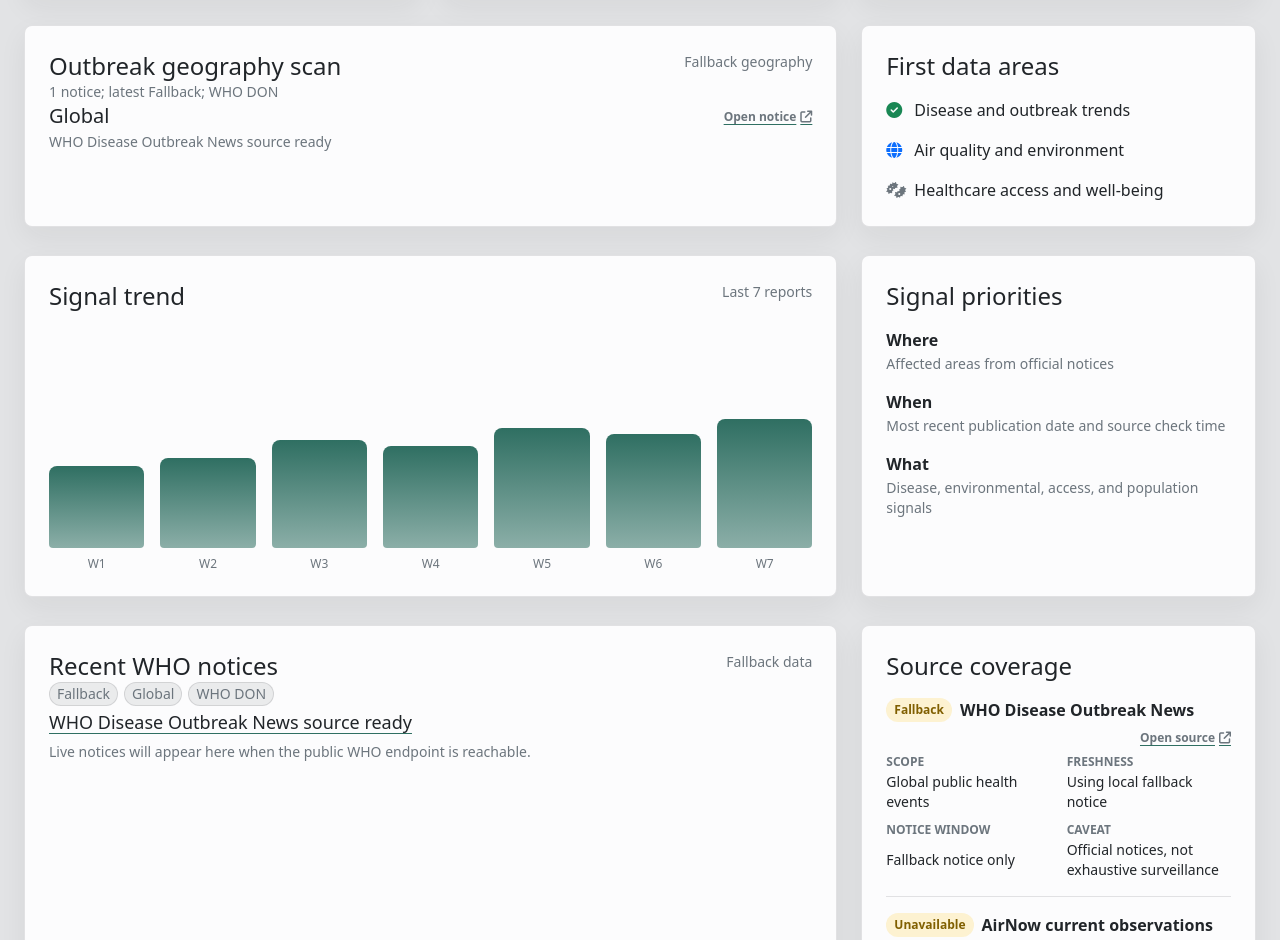
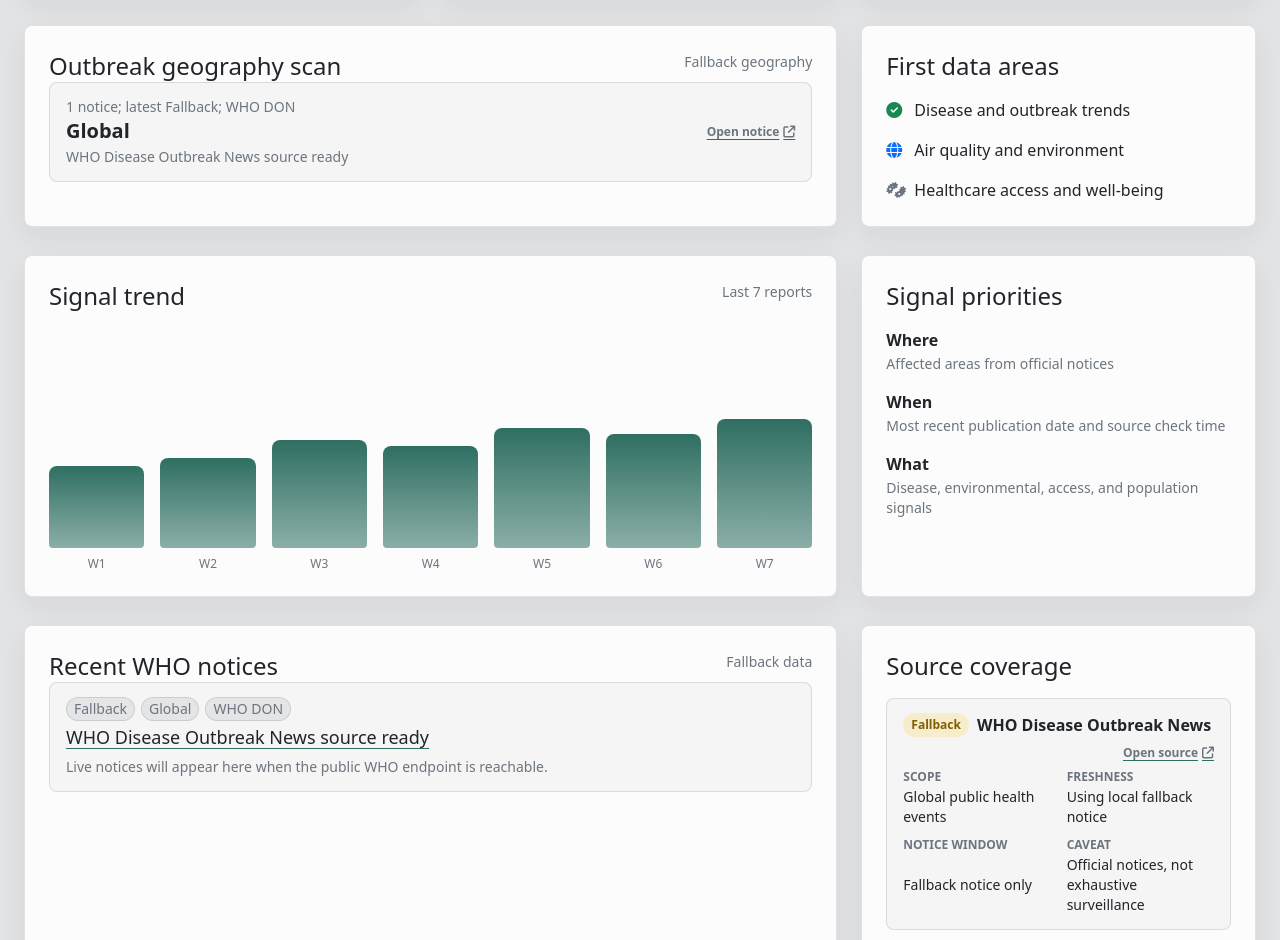
Before and after one commit to jaylamanca94/pulse, a website: page index.html in a window 1280 px wide. Shown: the part 706-1646 px from the top of the page. Drawn offline with nearby package versions, Linux system fonts and the light colour scheme; no server answers.

Commit message:
Refine evidence row surfaces

```diff
--- a/styles.css
+++ b/styles.css
@@ -9,6 +9,8 @@
   --accent: #2f6f62;
   --accent-soft: rgba(47, 111, 98, 0.14);
   --bar-bg: rgba(33, 37, 41, 0.08);
+  --row-bg: color-mix(in srgb, var(--surface), var(--page-bg) 28%);
+  --row-bg-hover: color-mix(in srgb, var(--row-bg), var(--accent-soft) 34%);
   --surface-shadow: 0 18px 44px rgba(33, 37, 41, 0.08);
   --surface-shadow-compact: 0 10px 28px rgba(33, 37, 41, 0.06);
   --warning: #805f00;
@@ -32,6 +34,8 @@
     --accent: #7cc7b4;
     --accent-soft: rgba(124, 199, 180, 0.16);
     --bar-bg: rgba(248, 249, 250, 0.12);
+    --row-bg: color-mix(in srgb, var(--surface), var(--page-bg) 38%);
+    --row-bg-hover: color-mix(in srgb, var(--row-bg), var(--accent-soft) 24%);
     --surface-shadow: 0 18px 44px rgba(0, 0, 0, 0.28);
     --surface-shadow-compact: 0 10px 28px rgba(0, 0, 0, 0.18);
     --warning: #ffd968;
@@ -352,20 +356,23 @@ body {
 
 .area-item {
   align-items: center;
-  border-top: 1px solid var(--border);
+  background-color: var(--row-bg);
+  border: 1px solid var(--border);
+  border-radius: 8px;
   display: flex;
   gap: 16px;
   justify-content: space-between;
-  padding-top: 12px;
+  padding: 14px 16px;
+  transition: background-color 160ms ease, border-color 160ms ease;
 }
 
 .area-item > div {
   min-width: 0;
 }
 
-.area-item:first-child {
-  border-top: 0;
-  padding-top: 0;
+.area-item:hover {
+  background-color: var(--row-bg-hover);
+  border-color: var(--border-strong);
 }
 
 .area-meta,
@@ -379,6 +386,7 @@ body {
 
 .area-title {
   font-size: 20px;
+  font-weight: 700;
   line-height: 24px;
   margin: 2px 0 4px;
 }
@@ -410,17 +418,20 @@ body {
 .notice-list,
 .source-list {
   display: grid;
-  gap: 16px;
+  gap: 12px;
 }
 
 .notice-item {
-  border-top: 1px solid var(--border);
-  padding-top: 16px;
+  background-color: var(--row-bg);
+  border: 1px solid var(--border);
+  border-radius: 8px;
+  padding: 14px 16px;
+  transition: background-color 160ms ease, border-color 160ms ease;
 }
 
-.notice-item:first-child {
-  border-top: 0;
-  padding-top: 0;
+.notice-item:hover {
+  background-color: var(--row-bg-hover);
+  border-color: var(--border-strong);
 }
 
 .notice-meta,
@@ -430,6 +441,14 @@ body {
   font-size: 14px;
   line-height: 20px;
   margin: 0;
+}
+
+.notice-summary {
+  display: -webkit-box;
+  max-width: 82ch;
+  overflow: hidden;
+  -webkit-box-orient: vertical;
+  -webkit-line-clamp: 4;
 }
 
 .notice-meta-row {
@@ -458,6 +477,10 @@ body {
   overflow-wrap: anywhere;
   text-decoration-color: var(--accent);
   text-underline-offset: 4px;
+}
+
+.notice-title a:hover {
+  color: var(--accent);
 }
 
 .notice-title a:focus-visible,
@@ -501,24 +524,23 @@ body {
 }
 
 .source-detail-list {
-  gap: 0;
+  gap: 12px;
 }
 
 .source-detail-list li {
   align-items: stretch;
-  border-top: 1px solid var(--border);
+  background-color: var(--row-bg);
+  border: 1px solid var(--border);
+  border-radius: 8px;
   display: grid;
   gap: 8px;
-  padding: 16px 0;
+  padding: 14px 16px;
+  transition: background-color 160ms ease, border-color 160ms ease;
 }
 
-.source-detail-list li:first-child {
-  border-top: 0;
-  padding-top: 0;
-}
-
-.source-detail-list li:last-child {
-  padding-bottom: 0;
+.source-detail-list li:hover {
+  background-color: var(--row-bg-hover);
+  border-color: var(--border-strong);
 }
 
 .source-row-head {
```
Also changed, not shown: DESIGN-README.md (+2 -0 lines).
